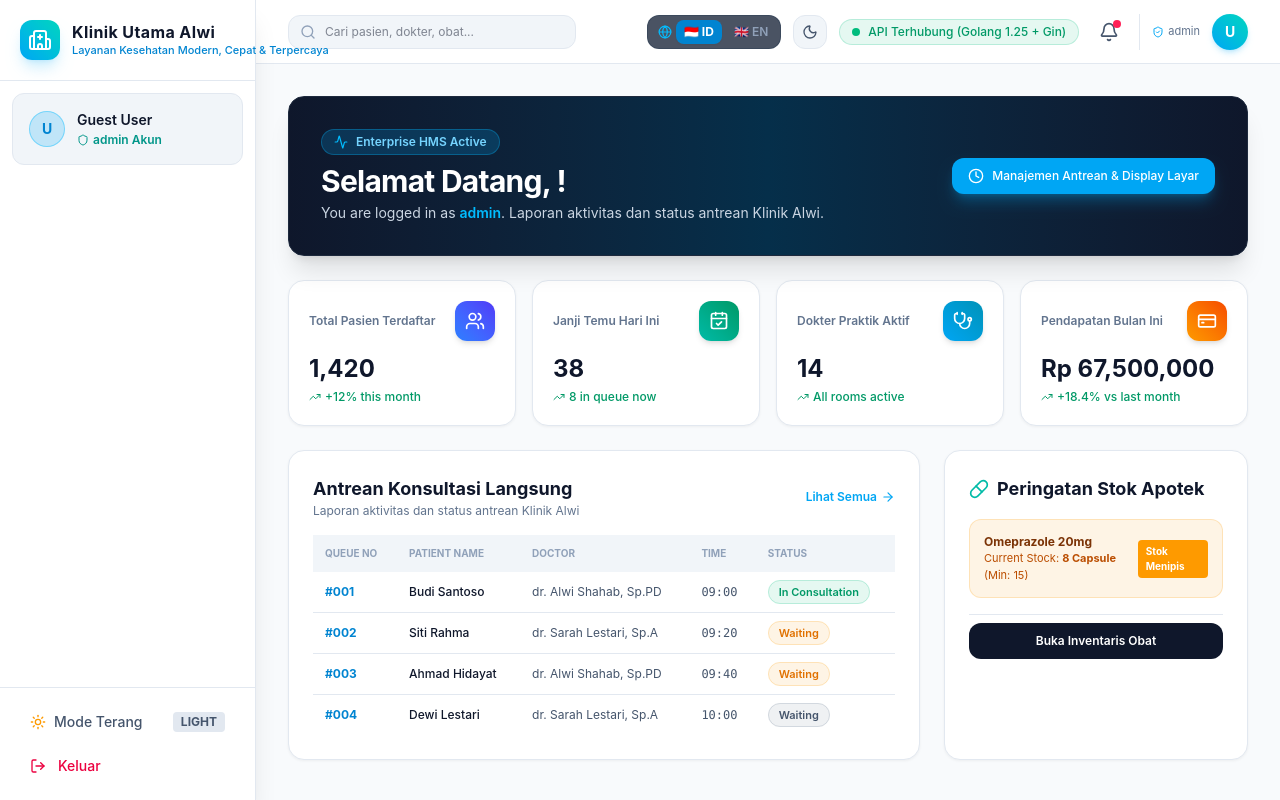
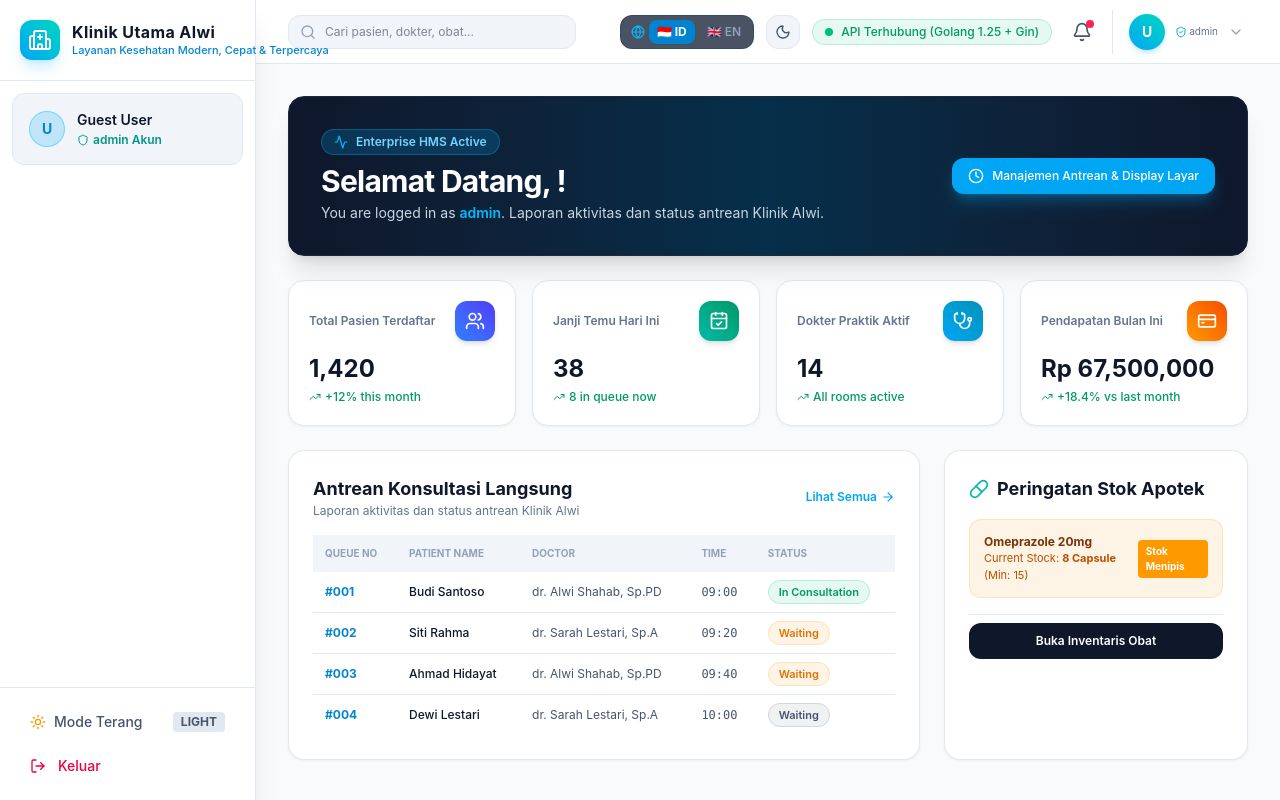
Before and after one commit to randyfp21/ProjectKlinikAlwi, a React (Vite) app in the folder frontend/: page /dashboard in a window 1280 px wide. Built offline with nearby package versions, Linux system fonts and the light colour scheme; sample sign-in values are in the browser's storage.

Commit message:
refactor: Move CMS Management & Tariff Settings menus from Sidebar to User Profile Dropdown Header

```diff
--- a/frontend/src/components/Header.tsx
+++ b/frontend/src/components/Header.tsx
@@ -1,5 +1,6 @@
-import React from 'react';
-import { Menu, Bell, Search, ShieldCheck, Sun, Moon } from 'lucide-react';
+import React, { useState, useRef, useEffect } from 'react';
+import { Menu, Bell, Search, ShieldCheck, Sun, Moon, ChevronDown, Settings, Globe, LogOut } from 'lucide-react';
+import { Link, useNavigate } from 'react-router-dom';
 import { useAuthStore } from '../store/useAuthStore';
 import { useLanguageStore } from '../store/useLanguageStore';
 import { useThemeStore } from '../store/useThemeStore';
@@ -10,9 +11,25 @@ interface HeaderProps {
 }
 
 export const Header: React.FC<HeaderProps> = ({ onOpenSidebar }) => {
-  const { user } = useAuthStore();
+  const { user, logout } = useAuthStore();
   const { t } = useLanguageStore();
   const { isDarkMode, toggleTheme } = useThemeStore();
+  const navigate = useNavigate();
+
+  const [isProfileOpen, setIsProfileOpen] = useState(false);
+  const dropdownRef = useRef<HTMLDivElement>(null);
+
+  const isAdminOrSuper = user?.role === 'Super Admin' || user?.role === 'Admin';
+
+  useEffect(() => {
+    const handleClickOutside = (event: MouseEvent) => {
+      if (dropdownRef.current && !dropdownRef.current.contains(event.target as Node)) {
+        setIsProfileOpen(false);
+      }
+    };
+    document.addEventListener('mousedown', handleClickOutside);
+    return () => document.removeEventListener('mousedown', handleClickOutside);
+  }, []);
 
   return (
     <header className="sticky top-0 z-30 h-16 bg-white/90 dark:bg-slate-900/90 backdrop-blur-md border-b border-slate-200 dark:border-slate-800 px-4 lg:px-8 flex items-center justify-between transition-colors">
@@ -61,17 +78,70 @@ export const Header: React.FC<HeaderProps> = ({ onOpenSidebar }) => {
           <span className="absolute top-1.5 right-1.5 w-2 h-2 rounded-full bg-rose-500" />
         </button>
 
-        {/* User Pill */}
-        <div className="flex items-center gap-3 pl-3 border-l border-slate-200 dark:border-slate-800">
-          <div className="text-right hidden md:block">
-            <div className="text-xs font-bold text-slate-800 dark:text-slate-100">{user?.full_name}</div>
-            <div className="text-[11px] text-slate-500 dark:text-slate-400 flex items-center justify-end gap-1">
-              <ShieldCheck className="w-3 h-3 text-sky-500" /> {user?.role}
+        {/* User Profile Dropdown Pill */}
+        <div className="relative border-l border-slate-200 dark:border-slate-800 pl-3" ref={dropdownRef}>
+          <button
+            onClick={() => setIsProfileOpen(!isProfileOpen)}
+            className="flex items-center gap-2.5 p-1 rounded-2xl hover:bg-slate-100 dark:hover:bg-slate-800 transition cursor-pointer"
+          >
+            <div className="w-9 h-9 rounded-full bg-gradient-to-tr from-sky-500 to-teal-400 text-white flex items-center justify-center font-bold text-sm shadow-md shadow-sky-500/20 shrink-0">
+              {user?.full_name?.charAt(0) || 'U'}
             </div>
-          </div>
-          <div className="w-9 h-9 rounded-full bg-gradient-to-tr from-sky-500 to-teal-400 text-white flex items-center justify-center font-bold text-sm shadow-md shadow-sky-500/20">
-            {user?.full_name?.charAt(0) || 'U'}
-          </div>
+            <div className="text-left hidden md:block">
+              <div className="text-xs font-bold text-slate-800 dark:text-slate-100 leading-tight">{user?.full_name}</div>
+              <div className="text-[10px] text-slate-500 dark:text-slate-400 flex items-center gap-0.5">
+                <ShieldCheck className="w-3 h-3 text-sky-500" /> {user?.role}
+              </div>
+            </div>
+            <ChevronDown className={`w-4 h-4 text-slate-400 transition-transform ${isProfileOpen ? 'rotate-180' : ''}`} />
+          </button>
+
+          {/* Profile Dropdown Menu */}
+          {isProfileOpen && (
+            <div className="absolute right-0 mt-2 w-56 bg-white dark:bg-slate-900 rounded-2xl border border-slate-200 dark:border-slate-800 shadow-2xl py-2 z-50 animate-in fade-in slide-in-from-top-2 duration-150">
+              <div className="px-4 py-2 border-b border-slate-100 dark:border-slate-800 md:hidden">
+                <p className="text-xs font-bold text-slate-900 dark:text-slate-100">{user?.full_name}</p>
+                <p className="text-[10px] text-sky-500 font-semibold">{user?.role}</p>
+              </div>
+
+              {/* Admin & Super Admin Profile Menu Items */}
+              {isAdminOrSuper && (
+                <div className="py-1 border-b border-slate-100 dark:border-slate-800">
+                  <div className="px-3 py-1 text-[10px] font-bold text-slate-400 uppercase tracking-wider">
+                    SISTEM & CMS MANAGEMENT
+                  </div>
+                  <Link
+                    to="/dashboard/cms"
+                    onClick={() => setIsProfileOpen(false)}
+                    className="flex items-center gap-2.5 px-4 py-2 text-xs font-medium text-slate-700 dark:text-slate-300 hover:bg-sky-50 dark:hover:bg-slate-800/80 hover:text-sky-600 dark:hover:text-sky-400 transition"
+                  >
+                    <Globe className="w-4 h-4 text-sky-500" /> CMS & Landing Page
+                  </Link>
+                  <Link
+                    to="/dashboard/tariffs"
+                    onClick={() => setIsProfileOpen(false)}
+                    className="flex items-center gap-2.5 px-4 py-2 text-xs font-medium text-slate-700 dark:text-slate-300 hover:bg-sky-50 dark:hover:bg-slate-800/80 hover:text-sky-600 dark:hover:text-sky-400 transition"
+                  >
+                    <Settings className="w-4 h-4 text-teal-500" /> Pengaturan Tarif Klinik
+                  </Link>
+                </div>
+              )}
+
+              {/* Logout Action */}
+              <div className="pt-1">
+                <button
+                  onClick={() => {
+                    setIsProfileOpen(false);
+                    logout();
+                    navigate('/login');
+                  }}
+                  className="w-full text-left flex items-center gap-2.5 px-4 py-2 text-xs font-bold text-rose-600 dark:text-rose-400 hover:bg-rose-50 dark:hover:bg-rose-950/40 transition"
+                >
+                  <LogOut className="w-4 h-4" /> Keluar Dari Akun (Logout)
+                </button>
+              </div>
+            </div>
+          )}
         </div>
       </div>
     </header>
--- a/frontend/src/components/Sidebar.tsx
+++ b/frontend/src/components/Sidebar.tsx
@@ -50,8 +50,6 @@ export const Sidebar: React.FC<SidebarProps> = ({ isOpen, onClose }) => {
     { name: t('menuPharmacy'), path: '/dashboard/pharmacy', icon: Pill, roles: ['Super Admin', 'Admin', 'Pharmacist'] },
     { name: t('menuBilling'), path: '/dashboard/billing', icon: CreditCard, roles: ['Super Admin', 'Admin', 'Patient'] },
     { name: 'History Transaksi', path: '/dashboard/payment-history', icon: ReceiptText, roles: ['Super Admin', 'Admin'] },
-    { name: 'Pengaturan Tarif', path: '/dashboard/tariffs', icon: Settings, roles: ['Super Admin', 'Admin'] },
-    { name: 'CMS & Landing Page', path: '/dashboard/cms', icon: Globe, roles: ['Super Admin', 'Admin'] },
     { name: t('menuMedicalRecords'), path: '/dashboard/medical-records', icon: History, roles: ['Super Admin', 'Admin', 'Doctor', 'Patient'] },
     { name: t('menuReports'), path: '/dashboard/reports', icon: BarChart3, roles: ['Super Admin', 'Admin'] },
     { name: t('menuAuditLogs'), path: '/dashboard/audit-logs', icon: ShieldAlert, roles: ['Super Admin'] },
```
